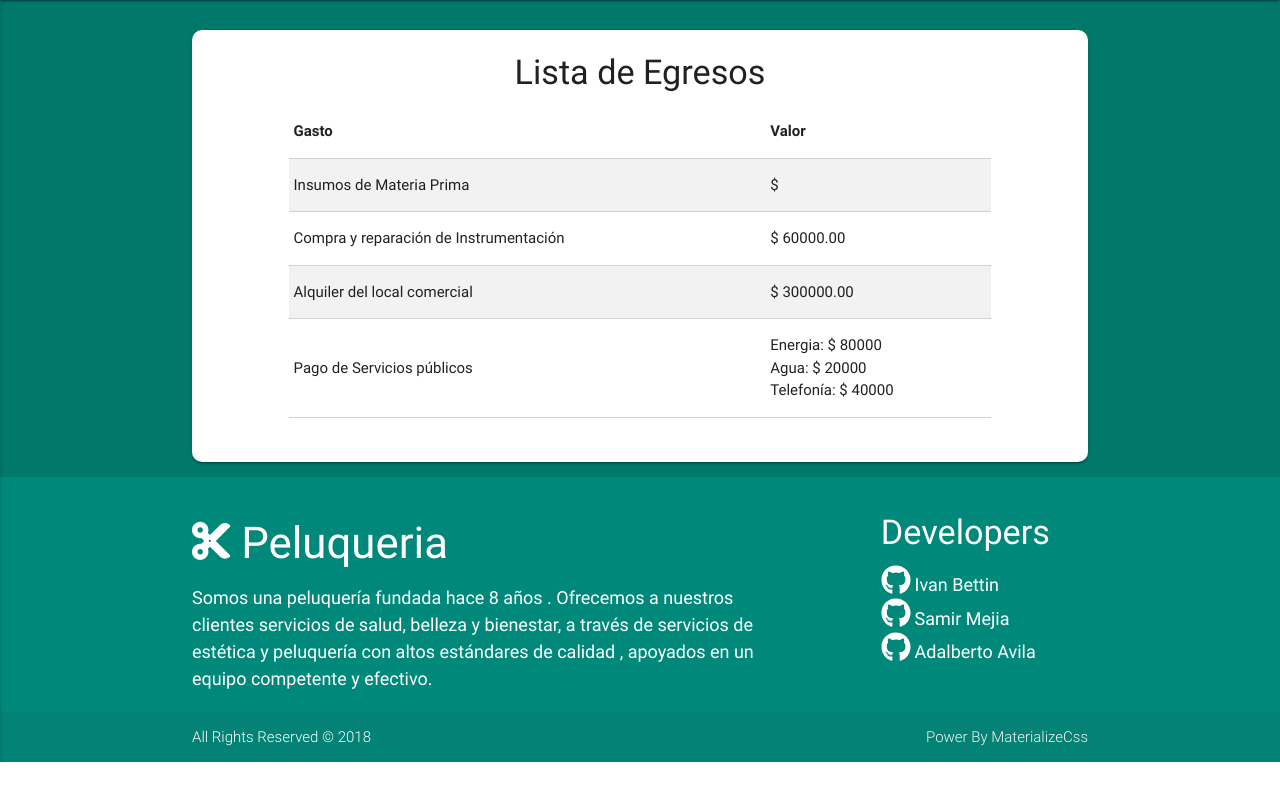
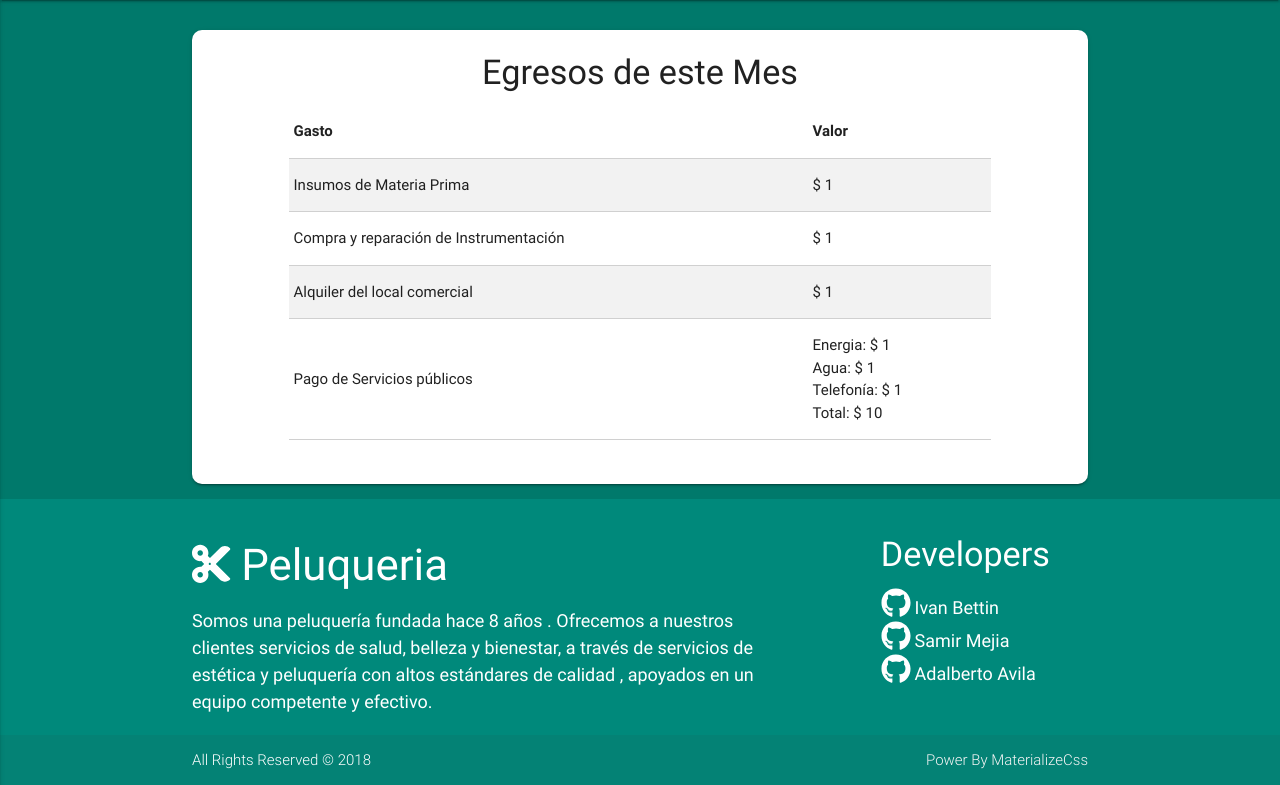
Before and after one commit to samir04m/Peluqueria, a Django app: template templates/main/egresos.html in a window 1280 px wide. Shown: the part 64-849 px from the top of the page. Before the commit the page ends 826 px from the top, so only its background shows below. Run offline with Django 3.2, Linux system fonts and the light colour scheme; the template is opened without the code that fills it: values that come from a table or form of the project are taken from there, others are empty; tables that the repository leaves empty hold one stand-in row (values such as "Sample post"); parts of the project's set-up code (start-up, migrations or seed data) failed here and were passed over.

Commit message:
Arreglo vista de egresos

```diff
--- a/templates/main/egresos.html
+++ b/templates/main/egresos.html
@@ -15,10 +15,10 @@
     <div class="container">
         <br>
         <div class="card-panel">
-            <center><h4 style="margin-top:0px;">Lista de Egresos</h4></center>
+            <center><h4 style="margin-top:0px;">Egresos de este Mes</h4></center>
+            {% if egresosDelMes %}
                 <div class="row">
                     <div class="col s12 offset-m1 m10">
-
                         <table class="striped bordered highlight responsive-table">
                             <thead>
                                 <tr>
@@ -29,28 +29,35 @@
                             <tbody>
                                 <tr>
                                     <td>Insumos de Materia Prima</td>
-                                <td>$ </td>
+                                    <td>$ {{egresosDelMes.insumos}}</td>
                                 </tr>
                                 <tr>
                                     <td>Compra y reparación de Instrumentación</td>
-                                <td>$ 60000.00</td>
+                                    <td>$ {{egresosDelMes.instrumentacion}}</td>
                                 </tr>
                                 <tr>
                                     <td>Alquiler del local comercial</td>
-                                <td>$ 300000.00</td>
+                                    <td>$ {{egresosDelMes.alquiler}}</td>
                                 </tr>
                                 <tr>
                                     <td>Pago de Servicios públicos</td>
                                     <td>
-                                    Energia: $ 80000 <br>
-                                    Agua: $ 20000 <br>
-                                    Telefonía: $ 40000
+                                        Energia: $ {{egresosDelMes.energia}} <br>
+                                        Agua: $ {{egresosDelMes.agua}} <br>
+                                        Telefonía: $ {{egresosDelMes.telefonia}} <br>
+                                        Total: $ {{egresosDelMes.totalServiciosPublicos}}
                                     </td>
                                 </tr>
                             </tbody>
                         </table>
                     </div>
                 </div>
+            {% else %}
+                <center>
+                    <h5>Aun no se definen los egresos de este mes</h5>
+                </center>
+            {% endif %}
+
         </div>
     </div>
 
```
Also changed, not shown: apps/contabilidad/views.py (+7 -2 lines). Lines whose indentation alone changed are shown as unchanged.
